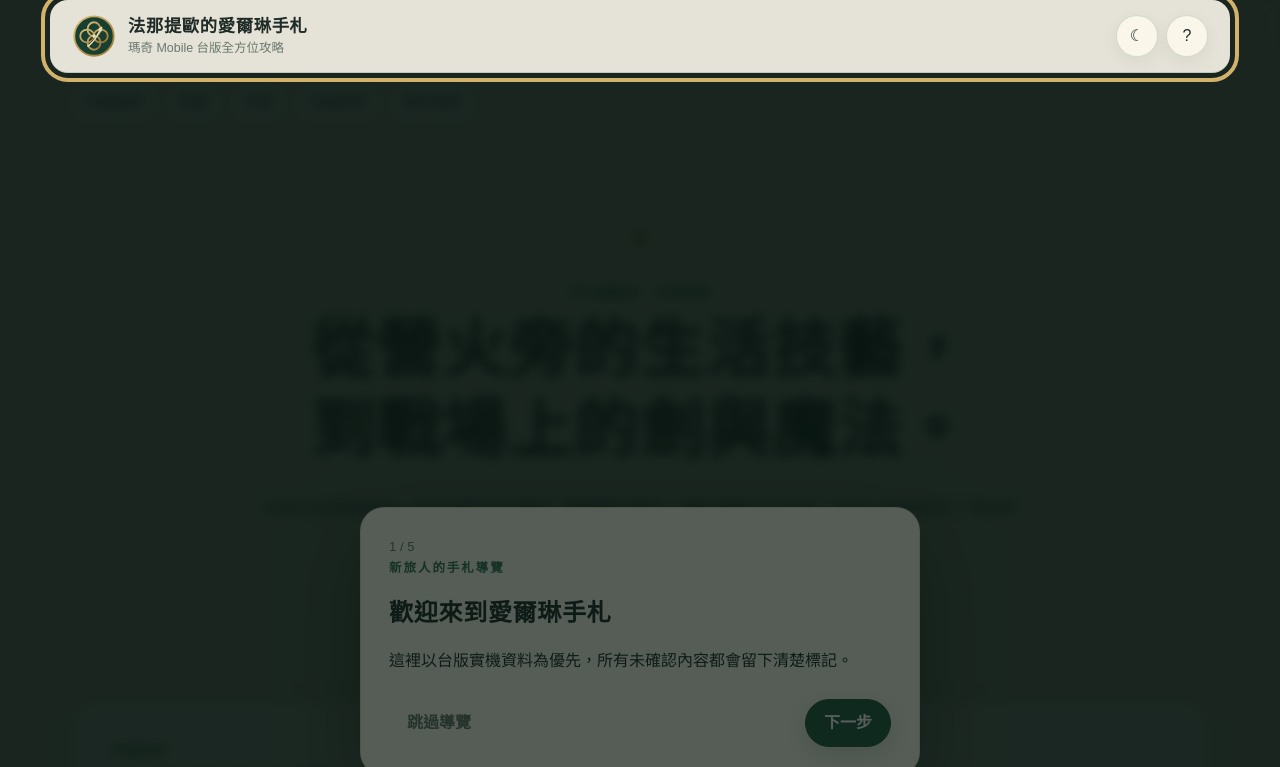
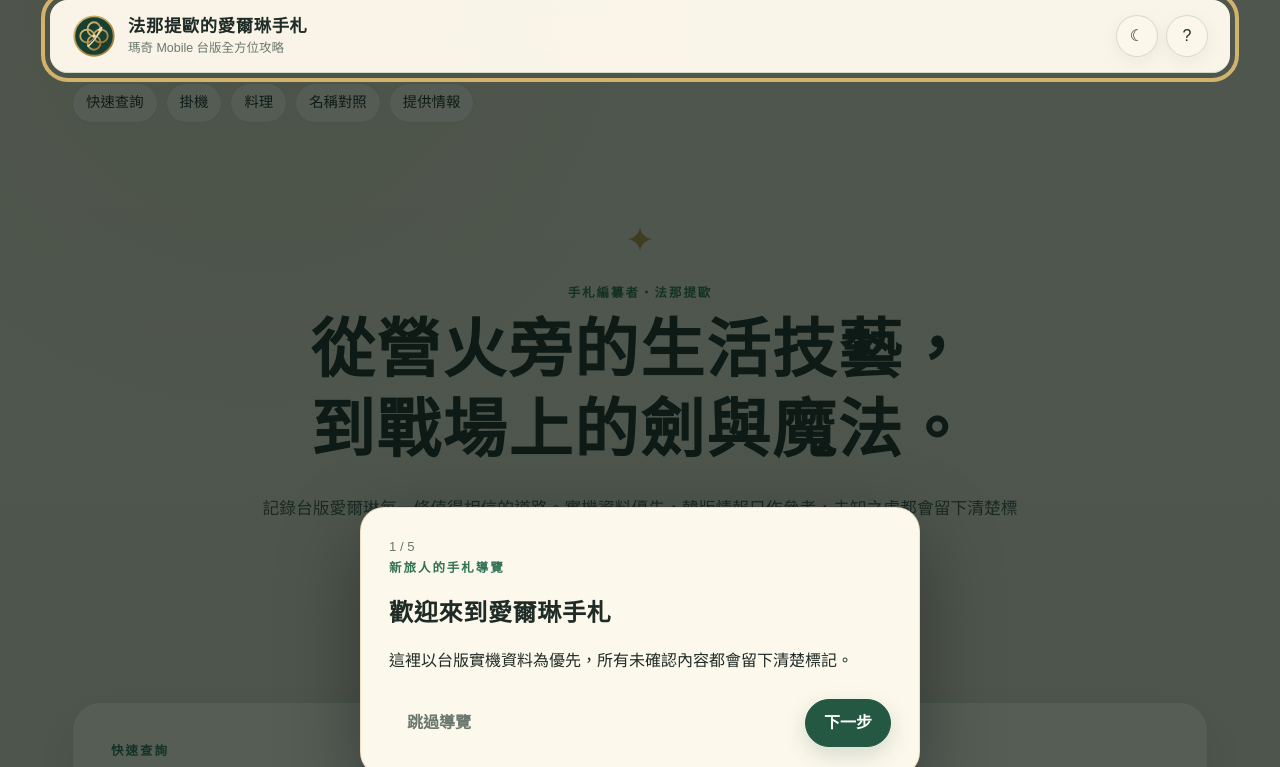
Before and after one commit to locksley1701/mabinogi-mobile-tw-guide, a plain HTML site: page index.html in a window 1280 px wide. Shown: the top 767 px of the page. Drawn offline with Linux system fonts and the light colour scheme.

Commit message:
fix: 修正首次導覽遮罩層級

```diff
--- a/styles.css
+++ b/styles.css
@@ -286,8 +286,11 @@ html[data-theme="dark"] .table-card__level { color: var(--gold-400); }
 html[data-theme="dark"] .footer-links a, html[data-theme="dark"] .footer-links button { color: var(--gold-400); }
 
 .mobile-nav { display: none; }
-.modal, .tour { position: fixed; inset: 0; z-index: 100; }
-.modal__backdrop, .tour__shade { position: absolute; inset: 0; background: rgba(6, 20, 15, .72); backdrop-filter: blur(6px); }
+.modal, .tour { position: fixed; inset: 0; }
+.modal { z-index: 100; }
+.tour { z-index: 103; }
+.modal__backdrop { position: absolute; inset: 0; background: rgba(6, 20, 15, .72); backdrop-filter: blur(6px); }
+.tour__shade { position: absolute; inset: 0; background: transparent; }
 .modal__panel, .tour__card { position: relative; z-index: 1; width: min(560px, calc(100% - 32px)); margin: 10vh auto 0; padding: 28px; border: 1px solid rgba(210,179,107,.35); border-radius: 24px; background: var(--surface-solid); box-shadow: 0 28px 80px rgba(0,0,0,.34); }
 .modal__close { position: absolute; right: 14px; top: 14px; width: 38px; height: 38px; border-radius: 50%; border: 1px solid var(--line); background: transparent; cursor: pointer; font-size: 1.25rem; }
 .guide-copy { display: grid; gap: 10px; color: var(--ink-700); }
```
